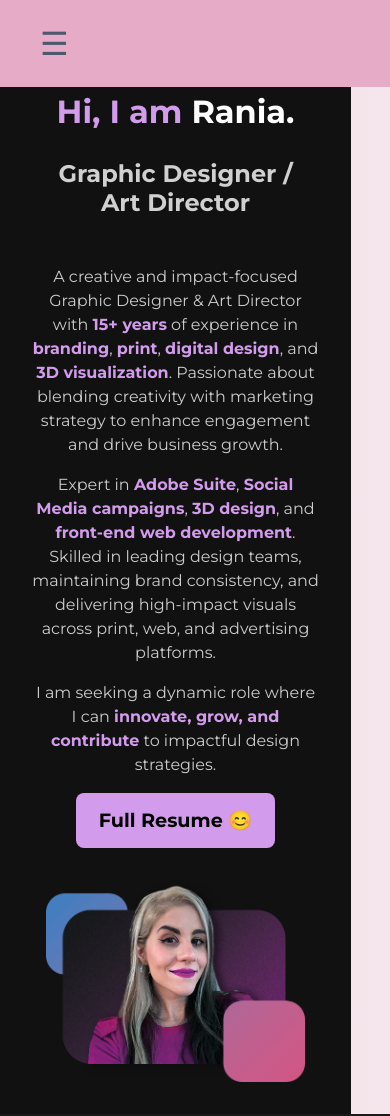
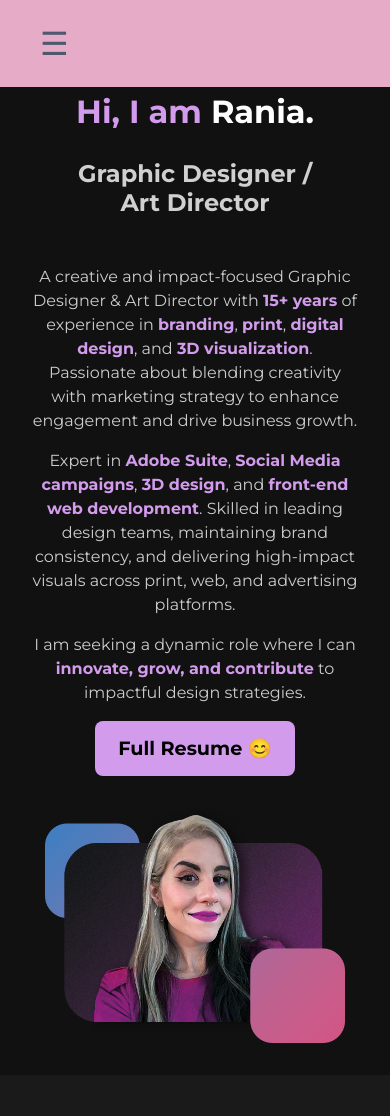
Before and after one commit to Aprilrawr/GITHUB_PORTFOLIO, a plain HTML site: page index.html in a window 390 px wide. Shown: the top 1116 px of the page. Drawn offline with Linux system fonts and the light colour scheme.

Commit message:
Fixed the welcome section gap via media query.

```diff
--- a/css/styles.css
+++ b/css/styles.css
@@ -2,6 +2,12 @@
   box-sizing: border-box;
     margin: 0;
   padding: 0;
+  /* outline: 3px solid red; */ /* 💥 See all element bounds */
+}
+
+html, body {
+  width: 100%;
+  overflow-x: hidden; /* 💥 Prevent horizontal scrolling */
 }
 
 h1, h2, h3, .highlight {
@@ -15,6 +21,12 @@ body, p, a {
 }
 
 b {color:#d29bec;font-weight: 800;}
+
+img {
+  max-width: 100%;
+  height: auto;
+  display: block; /* Avoid inline gaps */
+}
 
 /* USE TO TEST BORDERS OF AN ELEMENT
 border: 5px solid red;
@@ -145,7 +157,7 @@ body {
   flex-wrap: wrap;
   justify-content: space-between;
   align-items: center;
-  padding: 4em 10em;
+  padding: 4em 5vw;
   background-color: #111;
   color: white;
   overflow-x: hidden; /* Prevents overflow */
@@ -222,7 +234,7 @@ body {
   }
 
   .welcome-img {
-    width: 90%;
+    width: 100%;
     max-width: 300px;
   }
 }
@@ -461,6 +473,8 @@ h3 {
 
   /* Navbar tweaks */
   nav {
+    max-width: 100%;
+    overflow-x: hidden;
     flex-direction: column;
     align-items: flex-start;
     gap: 0.5em;
@@ -478,7 +492,6 @@ h3 {
 
   /* Welcome section narrower */
   #welcome-section {
-    width: 90vw;
     padding: 1em;
   }
 
```
